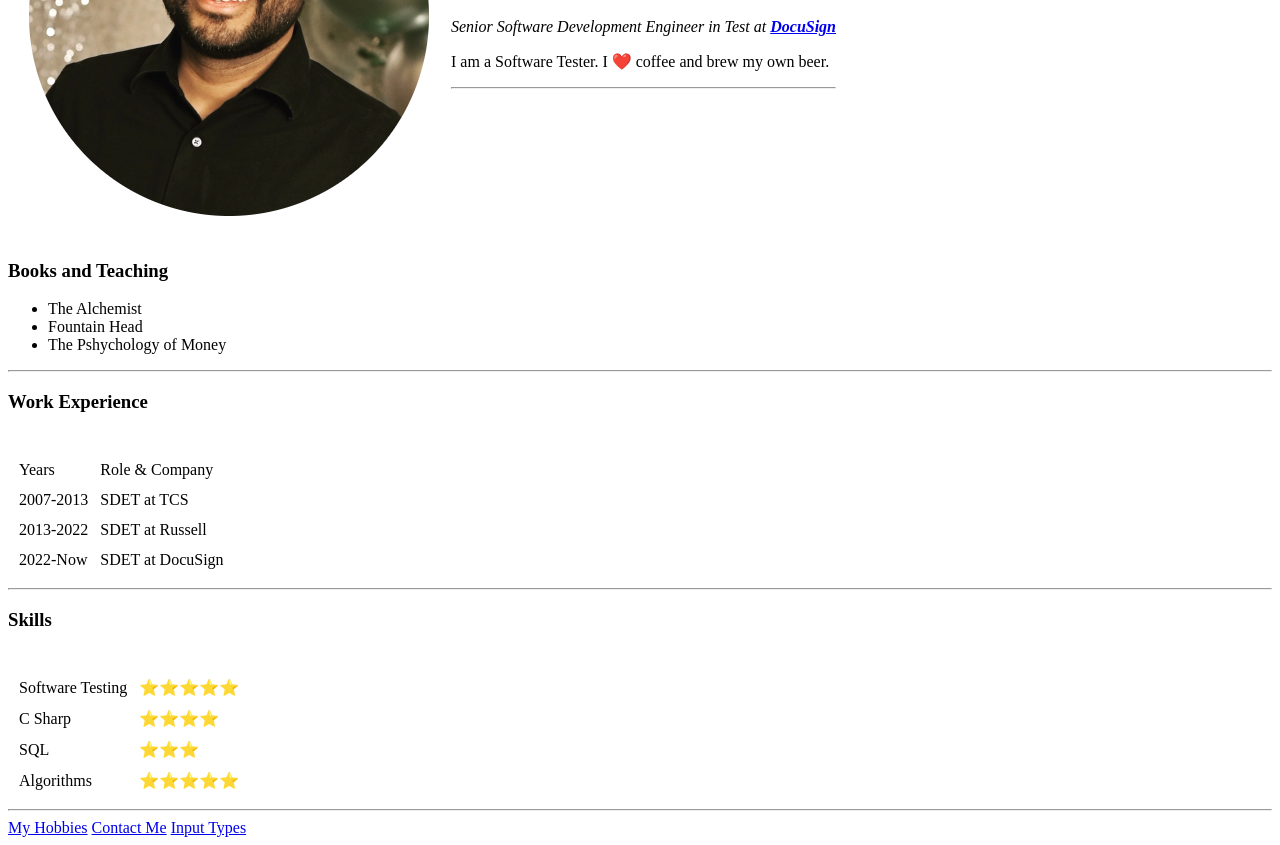
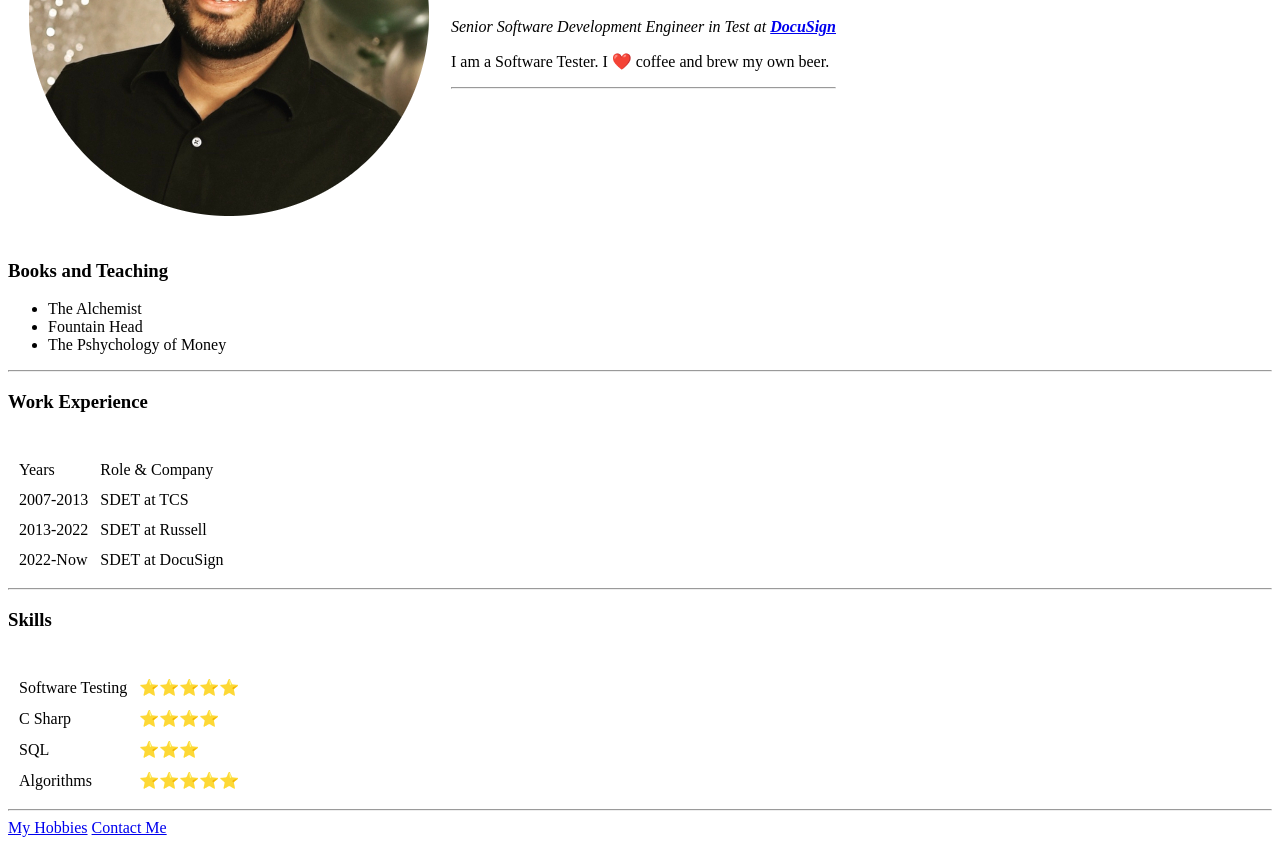
Before and after one commit to pavandabugottu/cv, a plain HTML site: page index.html in a window 1280 px wide. Shown: the part 213-1058 px from the top of the page. Drawn offline with Linux system fonts and the light colour scheme.

Commit message:
Remove input.html from the index.html

```diff
--- a/index.html
+++ b/index.html
@@ -74,6 +74,5 @@
     <hr>
     <a href="hobbies.html">My Hobbies</a>
     <a href="contact-me.html">Contact Me</a>
-    <a href="inputs.html">Input Types</a>
 </body>
 </html>
```
